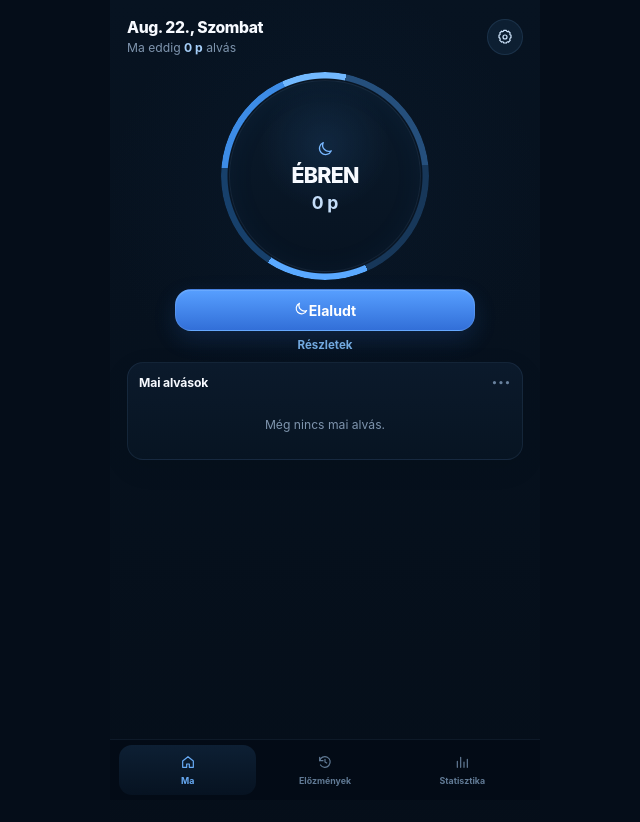
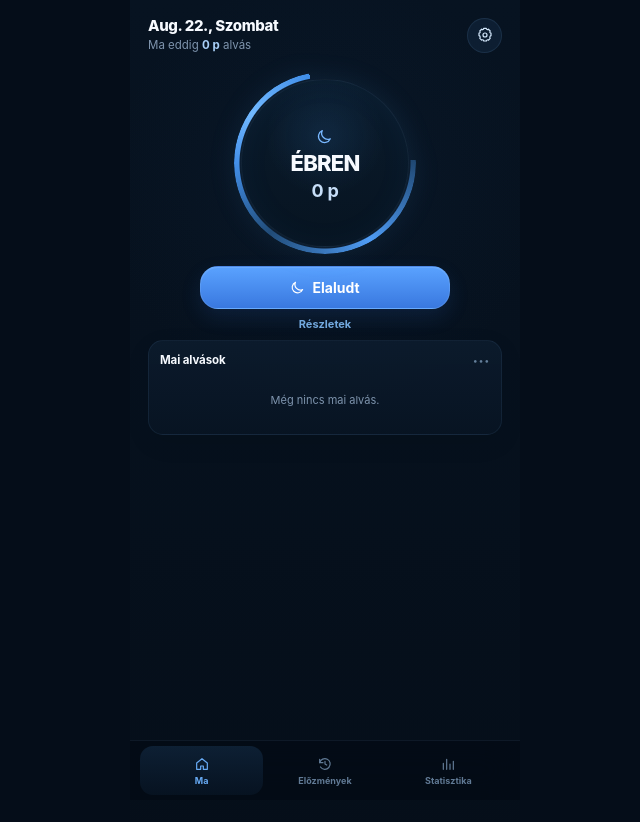
Before and after one commit to czkiii/botond-sleep-tracker, a React (Vite) app: page / in a window 1280 px wide. Shown: the top 822 px of the page, without its empty margins (315-955 px from the left). Built offline with nearby package versions, Linux system fonts and the light colour scheme.

Commit message:
Apply blueprint-based mockup fidelity styling

```diff
--- a/src/styles.css
+++ b/src/styles.css
@@ -6,15 +6,19 @@
   --bg: #050d19;
   --surface: #081422;
   --surface-2: #0b1a2c;
-  --surface-3: #0f2238;
-  --line: rgba(127, 175, 228, .13);
-  --line-strong: rgba(127, 175, 228, .21);
+  --surface-3: #10243a;
+  --line: rgba(127, 175, 228, .12);
+  --line-soft: rgba(127, 175, 228, .075);
   --muted: #7e94ad;
-  --muted-2: #5e7691;
+  --muted-2: #607791;
   --blue: #579dff;
   --blue-2: #79b8ff;
-  --blue-deep: #286cc5;
+  --blue-deep: #326fd8;
   --danger: #ff8290;
+  --screen-pad: 18px;
+  --orb-size: 182px;
+  --cta-width: 250px;
+  --tab-height: 60px;
 }
 
 * { box-sizing: border-box; }
@@ -22,120 +26,133 @@ html, body, #root { margin: 0; min-height: 100%; background: var(--bg); }
 body {
   min-width: 320px;
   color: #f7faff;
-  background:
-    radial-gradient(circle at 50% -10%, rgba(39, 80, 130, .22), transparent 31%),
-    #050d19;
+  background: radial-gradient(circle at 50% -8%, rgba(43, 89, 143, .18), transparent 29%), #050d19;
   overscroll-behavior: none;
 }
 button, input, textarea, select { font: inherit; }
 button { cursor: pointer; -webkit-tap-highlight-color: transparent; }
+svg { display: block; }
 
 .app-shell {
-  width: min(100%, 430px);
+  width: min(100%, 390px);
   min-height: 100dvh;
   margin: 0 auto;
   position: relative;
   overflow-x: hidden;
   background:
-    radial-gradient(circle at 50% 23%, rgba(35, 80, 127, .09), transparent 31%),
+    radial-gradient(circle at 50% 22%, rgba(34, 77, 123, .085), transparent 31%),
     linear-gradient(180deg, #071321 0%, #050e19 100%);
 }
-.app-main { padding-bottom: calc(70px + env(safe-area-inset-bottom)); }
+.app-main { padding-bottom: calc(var(--tab-height) + 6px + env(safe-area-inset-bottom)); }
 .screen {
   min-height: 100dvh;
-  padding: calc(13px + env(safe-area-inset-top)) 17px 22px;
+  padding: calc(12px + env(safe-area-inset-top)) var(--screen-pad) 20px;
 }
 .today-screen { display: flex; flex-direction: column; }
 
-/* HEADER */
+/* Header */
 .compact-header, .page-header, .editor-header {
   display: flex;
   align-items: center;
   justify-content: space-between;
   gap: 12px;
 }
-.compact-header { min-height: 48px; margin-bottom: 0; }
+.compact-header { min-height: 46px; margin-bottom: 0; }
+.header-copy { min-width: 0; }
 .date-label {
-  font-size: .98rem;
+  font-size: 15px;
   font-weight: 760;
-  line-height: 1.15;
+  line-height: 1.1;
   letter-spacing: -.025em;
   text-transform: capitalize;
 }
 .daily-summary {
   margin-top: 4px;
-  font-size: .76rem;
+  font-size: 11.5px;
   line-height: 1.1;
   color: var(--muted);
 }
-.daily-summary strong { color: #a5cef8; font-weight: 700; }
+.daily-summary strong { color: #a8cff7; font-weight: 700; }
 .icon-button, .add-button, .back-button {
-  width: 36px;
-  height: 36px;
-  flex: 0 0 36px;
+  width: 35px;
+  height: 35px;
+  flex: 0 0 35px;
   border: 1px solid var(--line);
-  color: #d2e8ff;
-  background: rgba(58, 113, 172, .13);
+  color: #d4e8fc;
+  background: rgba(58, 113, 172, .12);
   border-radius: 50%;
   display: grid;
   place-items: center;
-  font-size: .95rem;
+  padding: 0;
 }
 .page-header { min-height: 42px; position: relative; }
 .centered-header { justify-content: center; }
 .centered-header .add-button { position: absolute; right: 0; }
 .page-header h1, .editor-header h1 {
   margin: 0;
-  font-size: 1.05rem;
+  font-size: 17px;
   font-weight: 730;
-  letter-spacing: -.022em;
+  letter-spacing: -.025em;
 }
+.header-spacer { width: 35px; }
 
-/* STATUS ORB — C LAYOUT */
+/* Main status circle */
 .status-orb {
-  width: min(49vw, 208px);
+  width: var(--orb-size);
   aspect-ratio: 1;
   border-radius: 50%;
-  margin: 11px auto 9px;
+  margin: 14px auto 12px;
   position: relative;
   display: grid;
   place-items: center;
   isolation: isolate;
+  filter: drop-shadow(0 0 13px rgba(78, 153, 236, .10));
 }
 .status-orb::before {
   content: '';
   position: absolute;
-  inset: 8px;
+  inset: 7px;
+  z-index: 0;
   border-radius: 50%;
   background:
-    radial-gradient(circle at 50% 34%, rgba(48, 105, 165, .19), transparent 41%),
-    linear-gradient(180deg, #0a1a2b 0%, #071321 100%);
-  border: 1px solid rgba(150, 202, 255, .09);
-  box-shadow: inset 0 0 28px rgba(62, 133, 206, .055);
-  z-index: 0;
+    radial-gradient(circle at 50% 34%, rgba(49, 111, 175, .17), transparent 43%),
+    linear-gradient(180deg, #0a1b2c 0%, #071421 100%);
+  border: 1px solid rgba(157, 206, 255, .08);
+  box-shadow: inset 0 0 31px rgba(65, 137, 209, .05);
 }
 .status-orb::after {
   content: '';
   position: absolute;
   inset: 0;
+  z-index: 1;
   border-radius: 50%;
-  background: conic-gradient(from 235deg,
-    #17406b 0 11%,
-    #3d8ce6 11% 28%,
-    #72b9ff 28% 38%,
-    #254f7c 38% 58%,
-    #173759 58% 78%,
-    #5aa9ff 78% 94%,
-    #17406b 94% 100%);
-  -webkit-mask: radial-gradient(farthest-side, transparent calc(100% - 7px), #000 calc(100% - 6px));
-  mask: radial-gradient(farthest-side, transparent calc(100% - 7px), #000 calc(100% - 6px));
-  filter: drop-shadow(0 0 8px rgba(82, 163, 249, .19));
-  z-index: 1;
+  background: conic-gradient(
+    from 218deg,
+    #214c78 0deg,
+    #438fe9 52deg,
+    #72b9ff 86deg,
+    #3f8de7 132deg,
+    transparent 132deg 230deg,
+    #1f4771 230deg,
+    #4f9cf5 292deg,
+    #214c78 360deg
+  );
+  -webkit-mask: radial-gradient(farthest-side, transparent calc(100% - 6px), #000 calc(100% - 5px));
+  mask: radial-gradient(farthest-side, transparent calc(100% - 6px), #000 calc(100% - 5px));
 }
 .status-orb.sleeping::after {
-  filter: drop-shadow(0 0 10px rgba(82, 163, 249, .23));
+  background: conic-gradient(
+    from 218deg,
+    #1b426d 0deg,
+    #4c9cf6 58deg,
+    #7cc0ff 102deg,
+    #4c9cf6 156deg,
+    transparent 156deg 224deg,
+    #214a75 224deg,
+    #5aa8ff 296deg,
+    #1b426d 360deg
+  );
 }
-.orb-progress { display: none; }
 .orb-content {
   position: relative;
   z-index: 2;
@@ -144,190 +161,204 @@ button { cursor: pointer; -webkit-tap-highlight-color: transparent; }
   align-items: center;
   justify-content: center;
   text-align: center;
+  transform: translateY(1px);
 }
-.orb-icon { color: var(--blue-2); font-size: 1rem; line-height: 1; margin-bottom: 6px; }
-.orb-status { font-size: 1.34rem; line-height: 1; font-weight: 830; letter-spacing: -.035em; }
-.orb-time { margin-top: 7px; font-size: 1.1rem; line-height: 1; color: #c5def9; font-weight: 690; letter-spacing: -.015em; }
-.orb-sub { margin-top: 6px; color: #7890aa; font-size: .69rem; }
+.orb-icon { color: var(--blue-2); margin-bottom: 7px; }
+.orb-status { font-size: 22px; line-height: 1; font-weight: 820; letter-spacing: -.035em; }
+.orb-time { margin-top: 8px; font-size: 18px; line-height: 1; color: #c7def8; font-weight: 680; letter-spacing: -.012em; }
+.orb-sub { margin-top: 7px; color: #7c91a9; font-size: 10.5px; }
 
 .primary-action, .save-button {
   border: 1px solid rgba(189, 222, 255, .14);
   color: #fff;
-  background: linear-gradient(180deg, #579fff 0%, #326fd8 100%);
-  box-shadow: 0 8px 22px rgba(45, 109, 209, .18), inset 0 1px rgba(255,255,255,.11);
-  font-weight: 720;
+  background: linear-gradient(180deg, #5aa2ff 0%, #3978df 100%);
+  box-shadow: 0 8px 20px rgba(45, 109, 209, .15), inset 0 1px rgba(255,255,255,.10);
+  font-weight: 710;
 }
 .primary-action {
-  width: 76%;
-  min-height: 42px;
+  width: var(--cta-width);
+  height: 43px;
   align-self: center;
-  border-radius: 16px;
-  padding: 10px 15px;
-  font-size: .88rem;
+  border-radius: 18px;
+  padding: 0 18px;
+  display: inline-flex;
+  align-items: center;
+  justify-content: center;
+  gap: 7px;
+  font-size: 14px;
 }
 .text-action {
   align-self: center;
   border: 0;
   background: transparent;
   color: #72a9df;
-  padding: 7px 14px 8px;
-  font-size: .72rem;
+  padding: 8px 14px 7px;
+  font-size: 11px;
   font-weight: 650;
 }
 
-/* TODAY CARD */
+/* Today card */
 .today-card {
   margin-top: 2px;
   padding: 9px 10px 7px;
-  background: linear-gradient(180deg, rgba(12, 27, 45, .92), rgba(8, 21, 35, .92));
-  border: 1px solid rgba(124, 176, 231, .10);
-  border-radius: 16px;
-  box-shadow: 0 8px 28px rgba(0,0,0,.08);
+  background: linear-gradient(180deg, rgba(12, 27, 45, .94), rgba(8, 21, 35, .95));
+  border: 1px solid rgba(124, 176, 231, .09);
+  border-radius: 15px;
+  box-shadow: 0 8px 26px rgba(0,0,0,.075);
 }
 .section-head {
   display: flex;
   align-items: center;
   justify-content: space-between;
-  min-height: 21px;
-  margin: 0 1px 4px;
+  min-height: 20px;
+  margin: 0 1px 3px;
 }
 .section-head h2, .chart-card h2 {
   margin: 0;
-  font-size: .76rem;
-  font-weight: 720;
+  font-size: 11.5px;
+  font-weight: 710;
   letter-spacing: -.01em;
 }
-.section-head span { color: #69829e; font-size: .66rem; letter-spacing: .05em; }
+.section-head span { color: #647f9b; font-size: 9px; letter-spacing: .08em; }
 .sleep-list { overflow: hidden; }
 .today-card .sleep-list { background: transparent; border: 0; border-radius: 0; }
 .scroll-list {
-  max-height: 132px;
+  max-height: 111px;
   overflow-y: auto;
   scrollbar-width: thin;
-  scrollbar-color: rgba(87,157,255,.32) transparent;
+  scrollbar-color: rgba(87,157,255,.30) transparent;
 }
 .sleep-row {
   width: 100%;
-  min-height: 39px;
+  min-height: 37px;
   display: grid;
-  grid-template-columns: 25px 1fr auto 18px;
+  grid-template-columns: 24px 1fr auto 16px;
   align-items: center;
   gap: 7px;
-  padding: 5px 5px;
+  padding: 4px 4px;
   border: 0;
-  border-bottom: 1px solid rgba(128, 177, 229, .08);
+  border-bottom: 1px solid var(--line-soft);
   color: #fff;
   background: transparent;
   text-align: left;
 }
 .sleep-row:last-child { border-bottom: 0; }
+.sleep-row.compact { grid-template-columns: 24px 1fr auto; }
 .sleep-row-icon {
-  width: 23px;
-  height: 23px;
+  width: 22px;
+  height: 22px;
   display: grid;
   place-items: center;
   border-radius: 50%;
-  color: #86bfff;
+  color: #84bcff;
   background: rgba(42, 91, 144, .24);
-  font-size: .7rem;
 }
-.sleep-row-time { font-size: .73rem; font-weight: 670; white-space: nowrap; }
-.sleep-row-duration { color: #d3e2f1; font-size: .68rem; white-space: nowrap; }
-.sleep-row-edit { color: #6f88a3; font-size: .68rem; }
-.today-card .sleep-row { grid-template-columns: 25px 1fr auto; }
-.today-card .sleep-row-edit { display: none; }
-.empty, .empty-card { color: var(--muted); padding: 20px 10px; text-align: center; font-size: .76rem; }
+.sleep-row-time { font-size: 11.5px; font-weight: 660; white-space: nowrap; }
+.sleep-row-duration { color: #d2e0ee; font-size: 10.5px; white-space: nowrap; }
+.sleep-row-edit { color: #7088a3; display: grid; place-items: center; }
+.empty, .empty-card { color: var(--muted); padding: 20px 10px; text-align: center; font-size: 11px; }
 
-/* HISTORY */
-.history-screen { padding-top: calc(16px + env(safe-area-inset-top)); }
-.history-wrap { margin-top: 13px; display: grid; gap: 13px; }
+/* History */
+.history-screen { padding-top: calc(14px + env(safe-area-inset-top)); }
+.history-wrap { margin-top: 14px; display: grid; gap: 13px; }
 .history-group h3 {
   margin: 0 0 5px 2px;
-  color: #748da8;
-  font-size: .63rem;
+  color: #728aa5;
+  font-size: 10px;
   line-height: 1.2;
-  font-weight: 650;
+  font-weight: 640;
   text-transform: capitalize;
 }
 .history-list {
-  border: 1px solid rgba(127,175,228,.10);
+  border: 1px solid rgba(127,175,228,.09);
   border-radius: 13px;
-  background: linear-gradient(180deg, rgba(12, 27, 45, .94), rgba(8, 21, 35, .94));
+  background: linear-gradient(180deg, rgba(12, 27, 45, .95), rgba(8, 21, 35, .96));
 }
-.history-list .sleep-row { min-height: 40px; padding-left: 7px; padding-right: 7px; }
+.history-list .sleep-row { min-height: 38px; padding-left: 7px; padding-right: 7px; }
 
-/* STATS */
-.stats-screen { padding-top: calc(16px + env(safe-area-inset-top)); }
+/* Statistics */
+.stats-screen { padding-top: calc(14px + env(safe-area-inset-top)); }
 .segmented {
   margin: 12px 0 12px;
   padding: 2px;
   display: grid;
   grid-template-columns: repeat(3, 1fr);
   border: 1px solid var(--line);
-  border-radius: 14px;
+  border-radius: 13px;
   background: rgba(10, 24, 40, .84);
 }
 .segmented button {
-  min-height: 28px;
-  padding: 5px 7px;
+  height: 30px;
+  padding: 0 7px;
   border: 0;
-  border-radius: 11px;
+  border-radius: 10px;
   background: transparent;
-  color: #7e96b0;
-  font-size: .68rem;
-  font-weight: 680;
+  color: #7f96b0;
+  font-size: 11px;
+  font-weight: 670;
 }
 .segmented button.active {
   color: #fff;
   background: linear-gradient(180deg, #579fff, #397ed7);
-  box-shadow: 0 4px 13px rgba(49, 113, 206, .16);
+  box-shadow: 0 4px 13px rgba(49, 113, 206, .14);
 }
 .chart-card {
-  padding: 11px 12px 8px;
+  padding: 9px 0 4px;
   border: 0;
   border-radius: 0;
   background: transparent;
 }
-.compact-chart-card { margin-top: 0; }
-.compact-chart-card h2 { color: #a8b9ca; font-size: .69rem; font-weight: 620; }
-.bar-chart { height: 164px; margin-top: 6px; }
-.recharts-cartesian-axis-tick-value { fill: #617995; font-size: 8px; }
+.compact-chart-card h2 { color: #9eb0c1; font-size: 10.5px; font-weight: 610; }
+.bar-chart { height: 154px; margin-top: 7px; }
+.recharts-cartesian-axis-tick-value { fill: #607892; font-size: 8.5px; }
 .overview-title {
   margin: 4px 0 9px;
-  font-size: .72rem;
+  font-size: 10.5px;
   font-weight: 650;
-  color: #93a7bb;
+  color: #91a5ba;
 }
 .overview-grid {
   display: grid;
-  grid-template-columns: 1.12fr .88fr;
+  grid-template-columns: 1.08fr .92fr;
   align-items: center;
-  gap: 11px;
+  gap: 12px;
 }
 .radial {
   aspect-ratio: 1;
   border-radius: 50%;
-  padding: 11px;
+  padding: 10px;
+  position: relative;
   background: conic-gradient(
-    #183755 0 7%, #4f9cf4 7% 14%, #1c4168 14% 29%, #579fff 29% 39%,
-    #183755 39% 53%, #367fcf 53% 63%, #193a5d 63% 81%, #5ca9ff 81% 91%, #193856 91% 100%
+    #173653 0 8%, #4f9cf4 8% 15%, #1c4168 15% 30%, #579fff 30% 40%,
+    #183755 40% 54%, #367fcf 54% 64%, #193a5d 64% 81%, #5ca9ff 81% 91%, #193856 91% 100%
   );
-  box-shadow: 0 0 18px rgba(73, 151, 237, .08);
+  box-shadow: 0 0 17px rgba(73, 151, 237, .07);
 }
-.compact-radial { width: min(36vw, 145px); margin: 0 auto; }
+.compact-radial { width: 144px; margin: 0 auto; }
 .radial-inner {
   width: 100%;
   height: 100%;
   border-radius: 50%;
   background: #071421;
-  display: grid;
-  place-items: center;
-  position: relative;
-  color: #7d95af;
+  display: flex;
+  flex-direction: column;
+  align-items: center;
+  justify-content: center;
+  gap: 12px;
+  color: #78aeea;
 }
-.radial-inner > span:first-child { position: absolute; top: 8px; font-size: .55rem; }
-.radial-inner strong { color: #83bbfb; font-size: 1rem; font-weight: 600; }
-.radial-inner .sun-mark { position: absolute; bottom: 10px; color: #f2b94e; font-size: .82rem; }
+.radial-inner svg:last-child { color: #e0ad4f; }
+.clock-mark {
+  position: absolute;
+  z-index: 3;
+  color: #6f849b;
+  font-size: 8px;
+  line-height: 1;
+}
+.mark-0 { top: -4px; left: 50%; transform: translateX(-50%); }
+.mark-6 { right: -4px; top: 50%; transform: translateY(-50%); }
+.mark-12 { bottom: -5px; left: 50%; transform: translateX(-50%); }
+.mark-18 { left: -7px; top: 50%; transform: translateY(-50%); }
 .stats-stack { display: grid; gap: 6px; }
 .stat-card {
   min-height: 49px;
@@ -335,17 +366,17 @@ button { cursor: pointer; -webkit-tap-highlight-color: transparent; }
   display: flex;
   align-items: center;
   justify-content: space-between;
-  border: 1px solid rgba(127,175,228,.09);
+  border: 1px solid rgba(127,175,228,.08);
   border-radius: 11px;
-  background: linear-gradient(180deg, rgba(13, 29, 48, .95), rgba(9, 22, 37, .95));
+  background: linear-gradient(180deg, rgba(13, 29, 48, .95), rgba(9, 22, 37, .96));
 }
 .stat-card div { display: grid; }
-.stat-card span { color: #738aa3; font-size: .56rem; }
-.stat-card strong { margin-top: 1px; color: #fff; font-size: .9rem; line-height: 1; }
-.stat-card small { margin-top: 2px; color: #617994; font-size: .49rem; }
-.stat-card b { color: #75aff0; font-size: .85rem; font-weight: 500; }
+.stat-card span { color: #738aa3; font-size: 9px; }
+.stat-card strong { margin-top: 2px; color: #fff; font-size: 14px; line-height: 1; font-weight: 690; }
+.stat-card small { margin-top: 3px; color: #617994; font-size: 8px; }
+.stat-card b { color: #76aff0; font-weight: 500; }
 
-/* SETTINGS */
+/* Settings */
 .settings-card {
   margin-top: 13px;
   padding: 13px;
@@ -353,7 +384,7 @@ button { cursor: pointer; -webkit-tap-highlight-color: transparent; }
   border-radius: 15px;
   background: rgba(10, 25, 42, .86);
 }
-.settings-card label { display: grid; gap: 7px; color: #b7cbe0; font-size: .8rem; font-weight: 650; }
+.settings-card label { display: grid; gap: 7px; color: #b7cbe0; font-size: 12px; font-weight: 650; }
 .settings-card input, .note-field textarea {
   width: 100%;
   border: 1px solid var(--line);
@@ -371,16 +402,16 @@ button { cursor: pointer; -webkit-tap-highlight-color: transparent; }
   border-radius: 12px;
   background: #0b1d30;
   color: #c9e2fa;
-  font-size: .79rem;
+  font-size: 12px;
   font-weight: 680;
   text-align: center;
 }
 .file-button { display: block !important; }
 .file-button input { display: none; }
 .action-stack .danger { color: #ff9ba5; background: rgba(99, 27, 38, .16); }
-.muted { color: var(--muted); font-size: .7rem; line-height: 1.45; }
+.muted { color: var(--muted); font-size: 10.5px; line-height: 1.45; }
 
-/* EDITOR — FULL SCREEN, MOCKUP-LIKE */
+/* Editor */
 .editor-overlay {
   position: fixed;
   inset: 0;
@@ -390,23 +421,25 @@ button { cursor: pointer; -webkit-tap-highlight-color: transparent; }
   background: #050d19;
 }
 .editor-screen {
-  width: min(100%, 430px);
+  width: min(100%, 390px);
   height: 100dvh;
-  padding: calc(14px + env(safe-area-inset-top)) 17px calc(17px + env(safe-area-inset-bottom));
+  padding: calc(14px + env(safe-area-inset-top)) 18px calc(16px + env(safe-area-inset-bottom));
   display: flex;
   flex-direction: column;
   background: linear-gradient(180deg, #071422 0%, #050e19 100%);
   overflow: hidden;
 }
-.editor-header { min-height: 43px; justify-content: space-between; }
+.editor-header { min-height: 42px; justify-content: space-between; }
 .editor-header button {
   width: 34px;
   height: 34px;
+  display: grid;
+  place-items: center;
   border: 0;
   border-radius: 50%;
   background: transparent;
   color: #d4e2f0;
-  font-size: .92rem;
+  padding: 0;
 }
 .editor-header span { width: 34px; }
 .editor-body {
@@ -414,57 +447,62 @@ button { cursor: pointer; -webkit-tap-highlight-color: transparent; }
   min-height: 0;
   display: grid;
   align-content: start;
-  gap: 9px;
+  gap: 8px;
   padding-top: 10px;
   overflow-y: auto;
 }
 .wheel-block {
   padding: 7px 0 8px;
-  border-bottom: 1px solid rgba(127,175,228,.08);
+  border-bottom: 1px solid rgba(127,175,228,.075);
 }
 .wheel-label {
   margin: 0 4px 3px;
-  color: #cfe0f0;
-  font-size: .73rem;
+  color: #cbdceb;
+  font-size: 11.5px;
   font-weight: 680;
+  display: flex;
+  align-items: center;
+  gap: 5px;
 }
-.wheel-block:first-child .wheel-label { color: #b6d6fa; }
-.wheel-block.disabled { opacity: .36; }
+.wheel-label svg { color: #8fbdf2; }
+.wheel-block.disabled { opacity: .34; }
 .wheel-columns {
-  height: 112px;
+  height: 118px;
   position: relative;
   display: grid;
-  grid-template-columns: 1.8fr .55fr .55fr;
+  grid-template-columns: 1.75fr .55fr .55fr;
   gap: 3px;
   overflow: hidden;
-  -webkit-mask-image: linear-gradient(transparent 0, #000 25%, #000 75%, transparent 100%);
-  mask-image: linear-gradient(transparent 0, #000 25%, #000 75%, transparent 100%);
+  -webkit-mask-image: linear-gradient(transparent 0, #000 24%, #000 76%, transparent 100%);
+  mask-image: linear-gradient(transparent 0, #000 24%, #000 76%, transparent 100%);
 }
 .wheel-columns select {
   position: relative;
   z-index: 2;
   width: 100%;
-  height: 112px;
+  height: 118px;
   padding: 0 4px;
   border: 0;
   outline: 0;
+  appearance: none;
+  -webkit-appearance: none;
   background: transparent;
-  color: #7d8fa4;
+  color: #788ba0;
   text-align: center;
-  font-size: .74rem;
+  font-size: 12px;
   scrollbar-width: none;
   color-scheme: dark;
 }
 .wheel-columns select::-webkit-scrollbar { display: none; }
-.wheel-columns option { padding: 4px; background: #081422; color: #7d8fa4; }
+.wheel-columns option { padding: 4px; background: #081422; color: #788ba0; }
 .wheel-columns option:checked { color: #fff; background: #17273a; font-weight: 700; }
 .wheel-focus {
   position: absolute;
   z-index: 1;
   left: 0;
   right: 0;
-  top: 44px;
-  height: 25px;
+  top: 45px;
+  height: 28px;
   border-radius: 7px;
   background: rgba(129, 151, 176, .10);
   border-top: 1px solid rgba(154, 183, 213, .05);
@@ -472,17 +510,19 @@ button { cursor: pointer; -webkit-tap-highlight-color: transparent; }
   pointer-events: none;
 }
 .toggle-row {
-  min-height: 44px;
-  padding: 0 5px;
+  min-height: 45px;
+  padding: 0 4px;
   display: flex;
   align-items: center;
   justify-content: space-between;
-  border-bottom: 1px solid rgba(127,175,228,.08);
+  border-bottom: 1px solid rgba(127,175,228,.075);
   color: #c9d6e5;
-  font-size: .74rem;
+  font-size: 11.5px;
 }
-.toggle-row input { width: 38px; height: 22px; accent-color: var(--blue); }
-.note-field { display: grid; gap: 6px; color: #7189a4; font-size: .7rem; }
+.toggle-label { display: inline-flex; align-items: center; gap: 6px; }
+.toggle-label svg { color: #8fbdf2; }
+.toggle-row input { width: 40px; height: 23px; accent-color: var(--blue); }
+.note-field { display: grid; gap: 6px; color: #7189a4; font-size: 10.5px; }
 .note-field textarea { min-height: 62px; resize: none; }
 .editor-actions {
   display: grid;
@@ -491,61 +531,68 @@ button { cursor: pointer; -webkit-tap-highlight-color: transparent; }
   padding-top: 10px;
 }
 .save-button {
-  min-height: 41px;
-  border-radius: 16px;
+  min-height: 43px;
+  border-radius: 17px;
   padding: 10px 15px;
-  font-size: .82rem;
+  font-size: 12px;
 }
 .delete-button {
-  min-width: 70px;
+  min-width: 72px;
   border: 1px solid rgba(255, 125, 141, .20);
   border-radius: 14px;
   background: rgba(106, 29, 42, .13);
   color: #ff9ba7;
-  font-size: .75rem;
+  font-size: 11px;
   font-weight: 680;
 }
 
-/* TAB BAR */
+/* Bottom nav */
 .bottom-nav {
   position: fixed;
   z-index: 20;
   left: 50%;
   bottom: 0;
   transform: translateX(-50%);
-  width: min(100%, 430px);
-  height: calc(61px + env(safe-area-inset-bottom));
-  padding: 5px 9px calc(5px + env(safe-area-inset-bottom));
+  width: min(100%, 390px);
+  height: calc(var(--tab-height) + env(safe-area-inset-bottom));
+  padding: 5px 10px calc(5px + env(safe-area-inset-bottom));
   display: grid;
   grid-template-columns: repeat(3, 1fr);
-  border-top: 1px solid rgba(126,177,229,.09);
-  background: rgba(4, 12, 22, .96);
+  border-top: 1px solid rgba(126,177,229,.085);
+  background: rgba(4, 12, 22, .965);
   backdrop-filter: blur(18px);
 }
 .bottom-nav button {
   align-self: stretch;
   min-width: 0;
-  padding: 3px 5px;
+  padding: 4px 5px;
   display: grid;
   place-items: center;
   align-content: center;
-  gap: 2px;
+  gap: 3px;
   border: 0;
   border-radius: 13px;
   background: transparent;
   color: #617a95;
 }
-.bottom-nav button span { font-size: .95rem; line-height: 1; }
-.bottom-nav button small { font-size: .55rem; font-weight: 650; }
+.bottom-nav button span { display: grid; place-items: center; }
+.bottom-nav button small { font-size: 9px; font-weight: 650; }
 .bottom-nav button.active {
   color: #68abf5;
   background: linear-gradient(180deg, rgba(47, 99, 153, .23), rgba(29, 68, 111, .13));
 }
 
-@media (max-height: 760px) {
-  .status-orb { width: min(44vw, 188px); margin-top: 7px; margin-bottom: 6px; }
-  .primary-action { min-height: 39px; }
-  .scroll-list { max-height: 118px; }
-  .bar-chart { height: 142px; }
-  .compact-radial { width: min(31vw, 130px); }
+@media (max-width: 374px) {
+  :root { --screen-pad: 16px; --orb-size: 170px; --cta-width: 236px; }
+  .compact-radial { width: 134px; }
+  .sleep-row-time { font-size: 11px; }
 }
+
+@media (max-height: 730px) {
+  :root { --orb-size: 164px; --tab-height: 56px; }
+  .status-orb { margin-top: 7px; margin-bottom: 7px; }
+  .primary-action { height: 40px; }
+  .scroll-list { max-height: 103px; }
+  .bar-chart { height: 135px; }
+  .compact-radial { width: 128px; }
+}
```
